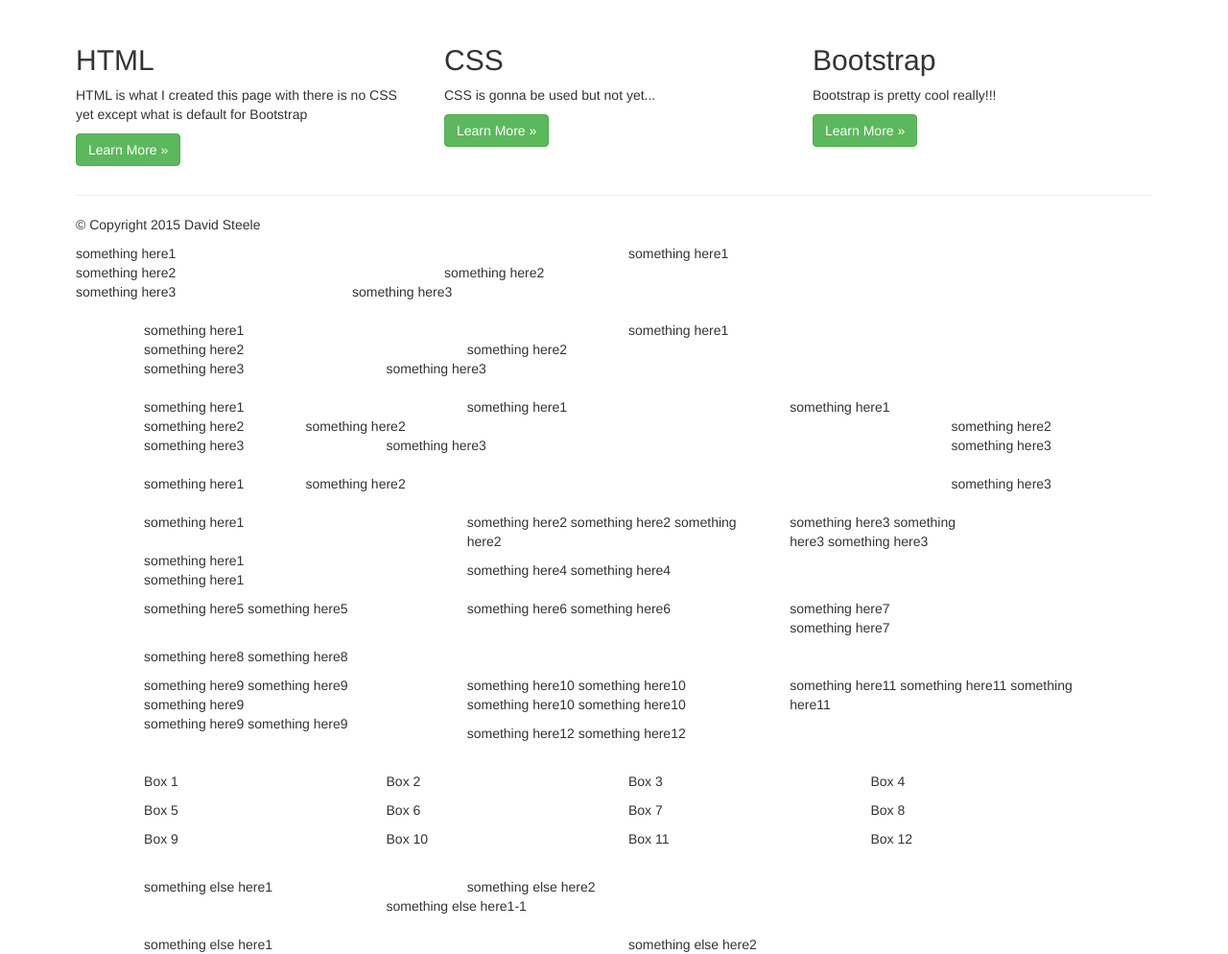
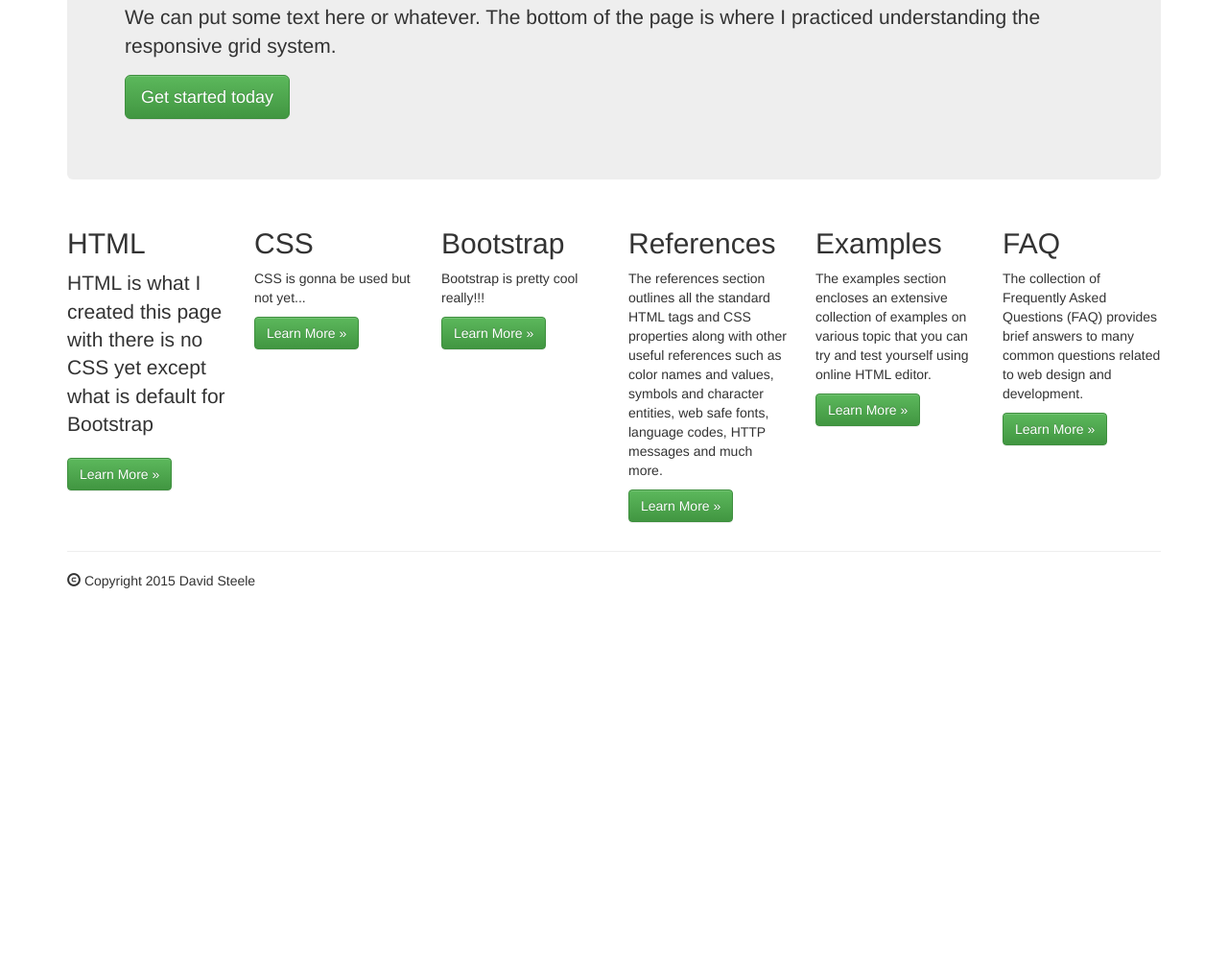
Before and after one commit to davidtix/octo-barnacle, a plain HTML site: page index.html in a window 1280 px wide. Shown: the part 405-1399 px from the top of the page at 96% size. After the commit the page ends 1030 px from the top, so only its background shows below. Drawn offline with nearby package versions, Linux system fonts and the light colour scheme; some packages are replaced by stand-ins of ours; a script that the page names is missing.

Commit message:
Still Practicing

```diff
--- a/css/style.css
+++ b/css/style.css
@@ -1,3 +1,12 @@
 .container-fluid {
   width: 90%;
 }
+
+.page-header, .bs-example {
+  width: 90%;
+}
+
+#div-before, #div-after {
+    background-color: #88d;
+    color: #000;
+}
--- a/index.html
+++ b/index.html
@@ -5,7 +5,10 @@
 <head>
 
     <!-- CSS (load bootstrap) -->
-    <link rel="stylesheet" href="//netdna.bootstrapcdn.com/bootstrap/3.1.1/css/bootstrap.min.css">
+    <link rel="stylesheet" href="https://maxcdn.bootstrapcdn.com/bootstrap/3.3.5/css/bootstrap.min.css">
+    <link rel="stylesheet" href="https://maxcdn.bootstrapcdn.com/bootstrap/3.3.5/css/bootstrap-theme.min.css">
+    <script src="https://ajax.googleapis.com/ajax/libs/jquery/1.11.3/jquery.min.js"></script>
+    <script src="https://maxcdn.bootstrapcdn.com/bootstrap/3.3.5/js/bootstrap.min.js"></script>
     <link href="css/style.css" rel="stylesheet" media="screen" id="customStyle">
 
 
@@ -16,11 +19,16 @@
 </head>
 
 <!-- apply our angular app to our site -->
-<body ng-app="routerApp">
+<body>
+
+      <div class="page-header">
+          <h1>INDY IMAGINING INC.<small>Wholesale to Sign Industry</small></h1>
+      </div>
 
 <!-- NAVIGATION -->
-<nav class="navbar navbar-default navbar-inverse navbar-fixed-top" role="navigation">
-  <div class="container-fluid">
+<nav id="myNavbar" class="navbar navbar-default navbar-inverse " role="navigation">
+    <!-- Brand and toggle get grouped for better mobile display -->
+    <div class="container">
         <div class="navbar-header">
             <button type="button" class="navbar-toggle" data-toggle="collapse" data-target="#navbarCollapse">
                 <span class="sr-only">Toggle navigation</span>
@@ -28,214 +36,68 @@
                 <span class="icon-bar"></span>
                 <span class="icon-bar"></span>
             </button>
-    <a class="navbar-brand" href="#">Tutorial Republic</a>
+            <a class="navbar-brand" href="#">David Steele's Learning A Lot</a>
           </div>
           <!-- Collect the nav links, forms, and other content for toggling -->
           <div class="collapse navbar-collapse" id="navbarCollapse">
             <ul class="nav navbar-nav">
-      <li class="active"><a href="#" target="_blank">Home</a></li>
-      <li><a href="#" target="_blank">About</a></li>
-      <li><a href="#" target="_blank">Contact</a></li>
+              <li class="active"><a href="http://localhost/octo-barnacle/" target="_self"><span class="glyphicon glyphicon-home"> Home</a></span></li>
+              <li><a href="http://localhost/octo-barnacle/pages/about.html" target="_self"><span class="glyphicon glyphicon-question-sign"> About</a></span></li>
+              <li><a href="http://localhost/octo-barnacle/pages/contact.html" target="_self"><span class="glyphicon glyphicon-usd"> Contact</a></span></li>
             </ul>
           </div>
       </div>
 </nav>
 
-<!-- MAIN CONTENT -->
-<div class="container-fluid">
+<div class="container">
     <div class="jumbotron">
       <h1>You Can Learn to Create Websites Like This One</h1>
       <p>We can put some text here or whatever. The bottom of the page is where I practiced understanding the responsive grid system.</p>
-		<p><a href="#" target="_blank" class="btn btn-success btn-lg">Get started today</a></p>
+      <p><a href="#" target="_self" class="btn btn-success btn-lg">Get started today</a></p>
     </div>
     <div class="row">
-		<div class="col-xs-4">
+        <div class="col-sm-6 col-md-4 col-lg-2">
           <h2>HTML</h2>
-			<p>HTML is what I created this page with there is no CSS yet except what is default for Bootstrap</p>
-			<p><a href="#" target="_blank" class="btn btn-success">Learn More &raquo;</a></p>
+          <p class="lead">HTML is what I created this page with there is no CSS yet except what is default for Bootstrap</p>
+          <p><a href="#" target="_self" class="btn btn-success">Learn More &raquo;</a></p>
         </div>
-		<div class="col-xs-4">
+        <div class="col-sm-6 col-md-4 col-lg-2">
           <h2>CSS</h2>
           <p>CSS is gonna be used but not yet...</p>
-			<p><a href="#" target="_blank" class="btn btn-success">Learn More &raquo;</a></p>
+          <p><a href="#" target="_self" class="btn btn-success">Learn More &raquo;</a></p>
         </div>
-		<div class="col-xs-4">
+        <div class="clearfix visible-sm-block"></div>
+        <div class="col-sm-6 col-md-4 col-lg-2">
           <h2>Bootstrap</h2>
           <p>Bootstrap is pretty cool really!!!</p>
-			<p><a href="#" target="_blank" class="btn btn-success">Learn More &raquo;</a></p>
+          <p><a href="#" target="_self" class="btn btn-success">Learn More &raquo;</a></p>
+        </div>
+        <div class="clearfix visible-md-block"></div>
+        <div class="col-sm-6 col-md-4 col-lg-2">
+          <h2>References</h2>
+          <p>The references section outlines all the standard HTML tags and CSS properties along with other useful references such as color names and values, symbols and character entities, web safe fonts, language codes, HTTP messages and much more.</p>
+          <p><a href="#" target="_self" class="btn btn-success">Learn More &raquo;</a></p>
+        </div>
+        <div class="clearfix visible-sm-block"></div>
+        <div class="col-sm-6 col-md-4 col-lg-2">
+          <h2>Examples</h2>
+          <p>The examples section encloses an extensive collection of examples on various topic that you can try and test yourself using online HTML editor.</p>
+          <p><a href="#" target="_self" class="btn btn-success">Learn More &raquo;</a></p>
+        </div>
+        <div class="col-sm-6 col-md-4 col-lg-2">
+          <h2>FAQ</h2>
+          <p>The collection of Frequently Asked Questions (FAQ) provides brief answers to many common questions related to web design and development.</p>
+          <p><a href="#" target="_self" class="btn btn-success">Learn More &raquo;</a></p>
         </div>
     </div>
     <hr>
     <div class="row">
-		<div class="col-xs-12">
+        <div class="col-sm-12">
             <footer>
-				<p>&copy; Copyright 2015 David Steele</p>
+                <p><span class="glyphicon glyphicon-copyright-mark"></span> Copyright 2015 David Steele</p>
             </footer>
         </div>
     </div>
 </div>
-<div class="container-fluid" id="davetainer1">
-    <!--Row with two equal columns-->
-    <div class="row">
-        <div class="col-xs-6">something here1</div>
-        <div class="col-xs-6">something here1</div>
-    </div>
-
-    <!--Row with two columns divided in 1:2 ratio-->
-    <div class="row">
-        <div class="col-xs-4">something here2</div>
-        <div class="col-xs-8">something here2</div>
-    </div>
-
-    <!--Row with two columns divided in 1:3 ratio-->
-    <div class="row">
-        <div class="col-xs-3">something here3</div>
-        <div class="col-xs-9">something here3</div>
-    </div>
-
-    <br>
-
-    <div class="container-fluid" id="davetainer2">
-        <!--Row with two equal columns-->
-        <div class="row">
-            <div class="col-sm-6">something here1</div>
-            <div class="col-sm-6">something here1</div>
-        </div>
-
-        <!--Row with two columns divided in 1:2 ratio-->
-        <div class="row">
-            <div class="col-sm-4">something here2</div>
-            <div class="col-sm-8">something here2</div>
-        </div>
-
-        <!--Row with two columns divided in 1:3 ratio-->
-        <div class="row">
-            <div class="col-sm-3">something here3</div>
-            <div class="col-sm-9">something here3</div>
-        </div>
-    </div>
-
-        <br>
-
-    <div class="container-fluid" id="davetainer3">
-        <!--Row with three equal columns-->
-        <div class="row">
-          <div class="col-md-4">something here1</div>
-          <div class="col-md-4">something here1</div>
-          <div class="col-md-4">something here1</div>
-        </div>
-
-        <!--Row with three columns divided in 1:4:1 ratio-->
-        <div class="row">
-          <div class="col-md-2">something here2</div>
-          <div class="col-md-8">something here2</div>
-          <div class="col-md-2">something here2</div>
-        </div>
-
-        <!--Row with three columns divided unevenly-->
-        <div class="row">
-          <div class="col-md-3">something here3</div>
-          <div class="col-md-7">something here3</div>
-          <div class="col-md-2">something here3</div>
-        </div>
-    </div>
-
-    <br>
-
-    <div class="container-fluid">
-        <div class="row">
-          <div class="col-sm-3 col-md-2">something here1</div>
-          <div class="col-sm-9 col-md-8">something here2</div>
-          <div class="col-sm-12 col-md-2">something here3</div>
-        </div>
-   </div>
-
-   <br>
-
-   <div class="container-fluid">
-     <div class="row">
-        <div class="col-sm-6 col-md-4"><p>something here1 <br><br>something here1 <br>something here1</p></div>
-        <div class="col-sm-6 col-md-4"><p>something here2 something here2 something here2</p></div>
-        <div class="clearfix visible-sm-block"></div>
-        <div class="col-sm-6 col-md-4"><p>something here3 something <br>here3 something here3</p></div>
-        <div class="clearfix visible-md-block"></div>
-        <div class="col-sm-6 col-md-4"><p>something here4 something here4</p></div>
-        <div class="clearfix visible-sm-block"></div>
-        <div class="clearfix visible-lg-block"></div>
-        <div class="col-sm-6 col-md-4"><p>something here5 something here5</p></div>
-        <div class="col-sm-6 col-md-4"><p>something here6 something here6</p></div>
-        <div class="clearfix visible-sm-block"></div>
-        <div class="clearfix visible-md-block"></div>
-        <div class="col-sm-6 col-md-4"><p>something here7 <br>something here7</p></div>
-        <div class="col-sm-6 col-md-4"><p>something here8 something here8</p></div>
-        <div class="clearfix visible-sm-block"></div>
-        <div class="clearfix visible-lg-block"></div>
-        <div class="col-sm-6 col-md-4"><p>something here9 something here9 <br>something here9 <br>something here9 something here9</p></div>
-        <div class="clearfix visible-md-block"></div>
-        <div class="col-sm-6 col-md-4"><p>something here10 something here10<br>something here10 something here10</p></div>
-        <div class="clearfix visible-sm-block"></div>
-        <div class="col-sm-6 col-md-4"><p>something here11 something here11 something here11</p></div>
-        <div class="col-sm-6 col-md-4"><p>something here12 something here12</p></div>
-    </div>
-  </div>
-
-  <br>
-
-  <div class="container-fluid">
-    <div class="row">
-        <div class="col-sm-6 col-md-4 col-lg-3"><p>Box 1</p></div>
-        <div class="col-sm-6 col-md-4 col-lg-3"><p>Box 2</p></div>
-        <div class="clearfix visible-sm-block"></div>
-        <div class="col-sm-6 col-md-4 col-lg-3"><p>Box 3</p></div>
-        <div class="clearfix visible-md-block"></div>
-        <div class="col-sm-6 col-md-4 col-lg-3"><p>Box 4</p></div>
-        <div class="clearfix visible-sm-block"></div>
-        <div class="clearfix visible-lg-block"></div>
-        <div class="col-sm-6 col-md-4 col-lg-3"><p>Box 5</p></div>
-        <div class="col-sm-6 col-md-4 col-lg-3"><p>Box 6</p></div>
-        <div class="clearfix visible-sm-block"></div>
-        <div class="clearfix visible-md-block"></div>
-        <div class="col-sm-6 col-md-4 col-lg-3"><p>Box 7</p></div>
-        <div class="col-sm-6 col-md-4 col-lg-3"><p>Box 8</p></div>
-        <div class="clearfix visible-sm-block"></div>
-        <div class="clearfix visible-lg-block"></div>
-        <div class="col-sm-6 col-md-4 col-lg-3"><p>Box 9</p></div>
-        <div class="clearfix visible-md-block"></div>
-        <div class="col-sm-6 col-md-4 col-lg-3"><p>Box 10</p></div>
-        <div class="clearfix visible-sm-block"></div>
-        <div class="col-sm-6 col-md-4 col-lg-3"><p>Box 11</p></div>
-        <div class="col-sm-6 col-md-4 col-lg-3"><p>Box 12</p></div>
-    </div>
-</div>
-
-<br>
-
-<div class="container-fluid">
-    <div class="row">
-        <div class="col-sm-4">something else here1</div>
-        <div class="col-sm-8">something else here2</div>
-    </div>
-    <div class="row">
-        <div class="col-sm-8 col-sm-offset-3">something else here1-1</div>
-    </div>
-</div>
-
-<br>
-
-<div class="container-fluid">
-    <div class="row">
-        <div class="col-sm-12">
-            <!--Nested row within a column-->
-            <div class="row">
-                <div class="col-xs-4 col-sm-6">something else here1</div>
-
-                <div class="col-xs-8 col-sm-6">something else here2</div>
-
-            </div>
-        </div>
-    </div>
-</div>
-
-
 </body>
 </html>
```
Also changed, not shown: pages/about.html (added, +89 -0 lines), pages/contact.html (added, +55 -0 lines). Lines whose indentation alone changed are shown as unchanged.
